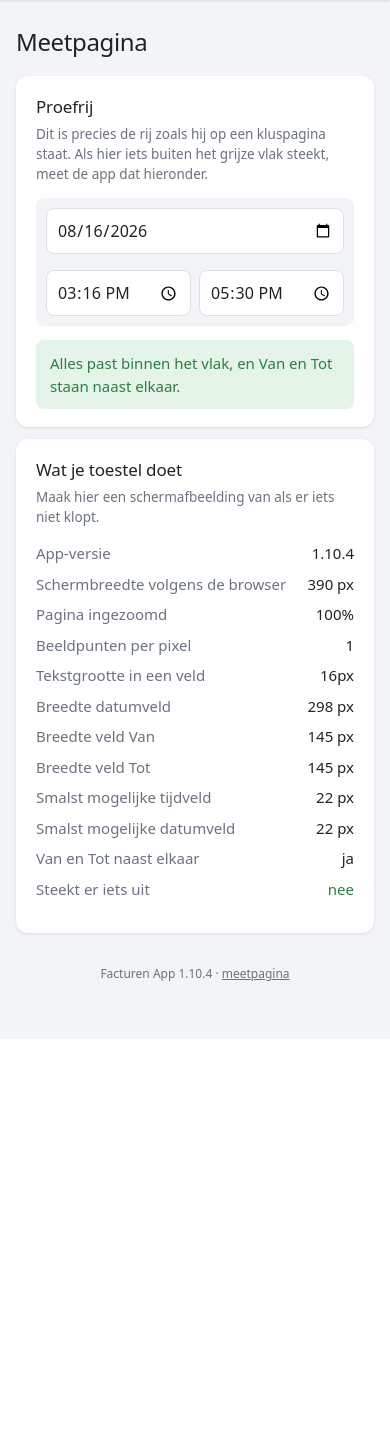
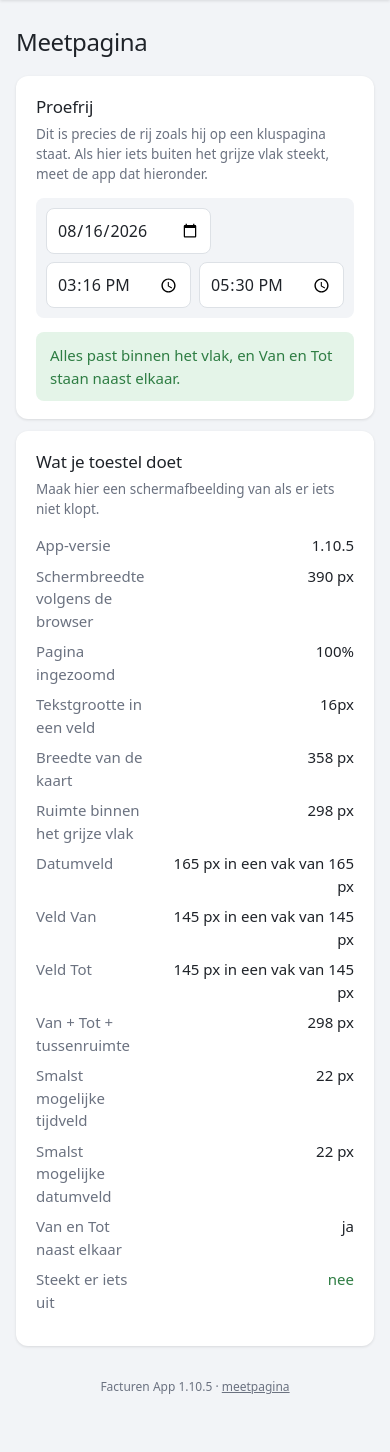
Before and after one commit to stsanders06/facturen-app, a Flask app: page /diagnose in a window 390 px wide. Shown: the part 49-1501 px from the top of the page. Before the commit the page ends 1088 px from the top, so only its background shows below. Run offline with Flask 3, Linux system fonts and the light colour scheme.

Commit message:
Tijdvelden in een raster van twee halve kolommen
De meting op het toestel wees uit dat iOS een tijdveld 187px breed maakt
terwijl er 164px beschikbaar is, en de opgegeven breedte negeert. Daarom
staan Van en Tot nu in een grid met minmax(0, 1fr) kolommen: die kunnen
per definitie niet breder worden dan de helft van de rij. De invoervelden
krijgen bovendien max-width: 100%, zodat ze nooit buiten hun eigen vak
kunnen komen.

Dat maakt ook het breekelement overbodig: het vakje om beide tijden neemt
de volle breedte en dwingt daarmee zelf een nieuwe regel af.

Op negen breedtes van 280 tot 430px staan Van en Tot nu naast elkaar en
past alles binnen het vlak.

Co-Authored-By: Claude Opus 5 <noreply@anthropic.com>

```diff
--- a/facturen_app/app/main.py
+++ b/facturen_app/app/main.py
@@ -20,7 +20,7 @@ from werkzeug.utils import secure_filename
 # Versie van de app; staat onderaan elke pagina zodat je kunt zien wat er draait.
 # Hoort gelijk te lopen met de version in config.yaml. Draait de app in Home
 # Assistant, dan wint wat de Supervisor zegt dat hij heeft geïnstalleerd.
-VERSIE = os.environ.get("ADDON_VERSION") or "1.10.4"
+VERSIE = os.environ.get("ADDON_VERSION") or "1.10.5"
 
 DATA_DIR = os.environ.get("DATA_DIR", os.path.join(os.path.dirname(__file__), "data"))
 DB_PATH = os.path.join(DATA_DIR, "facturen.db")
--- a/facturen_app/app/templates/diagnose.html
+++ b/facturen_app/app/templates/diagnose.html
@@ -21,10 +21,17 @@
     padding: 10px;
   }
   /* Exact dezelfde opbouw als een dagregel op de kluspagina. */
-  .proef .datum-veld { flex: 1 1 150px; }
-  .proef .breek { flex: 0 0 100%; height: 0; margin: -4px 0; }
-  .proef .tijd-veld { flex: 1 1 140px; }
-  .proef input { width: 100%; padding: 10px; }
+  .proef .datum-veld { flex: 0 1 auto; min-width: 0; }
+  .proef .tijd-paar {
+    display: grid;
+    grid-template-columns: minmax(0, 1fr) minmax(0, 1fr);
+    gap: 8px;
+    flex: 0 0 100%;
+    min-width: 0;
+  }
+  .proef .tijd-paar > div { min-width: 0; }
+  .proef input { width: 100%; max-width: 100%; min-width: 0; padding: 10px;
+                 text-align: left; }
   .uitkomst-blok {
     margin-top: 14px;
     padding: 12px 14px;
@@ -51,9 +58,10 @@
     </div>
     <div class="proef" id="proef">
       <div class="datum-veld"><input type="date" value="2026-08-16" aria-label="Datum"></div>
-      <span class="breek"></span>
-      <div class="tijd-veld"><input type="time" value="15:16" aria-label="Van"></div>
-      <div class="tijd-veld"><input type="time" value="17:30" aria-label="Tot"></div>
+      <div class="tijd-paar">
+        <div><input type="time" value="15:16" aria-label="Van"></div>
+        <div><input type="time" value="17:30" aria-label="Tot"></div>
+      </div>
     </div>
     <div class="uitkomst-blok" id="oordeel">Meten…</div>
   </section>
@@ -101,16 +109,27 @@
     var naastElkaar = Math.abs(van.getBoundingClientRect().top -
                                tot.getBoundingClientRect().top) < 2;
 
+    // Waar komen de extra pixels vandaan: is het vak te breed, of past het veld
+    // niet in zijn eigen vak?
+    var ruimte = Math.round(proef.clientWidth - parseFloat(stijl.paddingLeft) -
+                            parseFloat(stijl.paddingRight));
+    function vergelijk(veld) {
+      var vak = veld.parentNode;
+      return meet(veld) + ' px in een vak van ' + meet(vak) + ' px';
+    }
+
     var regels = [
       ['App-versie', '{{ versie }}'],
       ['Schermbreedte volgens de browser', window.innerWidth + ' px'],
       ['Pagina ingezoomd', (window.visualViewport
         ? Math.round(window.visualViewport.scale * 100) : 100) + '%'],
-      ['Beeldpunten per pixel', window.devicePixelRatio],
       ['Tekstgrootte in een veld', getComputedStyle(van).fontSize],
-      ['Breedte datumveld', meet(datum) + ' px'],
-      ['Breedte veld Van', meet(van) + ' px'],
-      ['Breedte veld Tot', meet(tot) + ' px'],
+      ['Breedte van de kaart', Math.round(proef.parentNode.getBoundingClientRect().width) + ' px'],
+      ['Ruimte binnen het grijze vlak', ruimte + ' px'],
+      ['Datumveld', vergelijk(datum)],
+      ['Veld Van', vergelijk(van)],
+      ['Veld Tot', vergelijk(tot)],
+      ['Van + Tot + tussenruimte', (meet(van) + meet(tot) + 8) + ' px'],
       ['Smalst mogelijke tijdveld', kleinsteBreedte('time') + ' px'],
       ['Smalst mogelijke datumveld', kleinsteBreedte('date') + ' px'],
       ['Van en Tot naast elkaar', naastElkaar ? 'ja' : 'nee, onder elkaar'],
--- a/facturen_app/config.yaml
+++ b/facturen_app/config.yaml
@@ -1,6 +1,6 @@
 ---
 name: Facturen App
-version: "1.10.4"
+version: "1.10.5"
 slug: facturen_app
 description: >-
   Simpele facturatie: materiaal- en arbeidskosten optellen, PDF genereren en
```
Also changed, not shown: facturen_app/app/templates/klus.html (+32 -15 lines), facturen_app/CHANGELOG.md.
